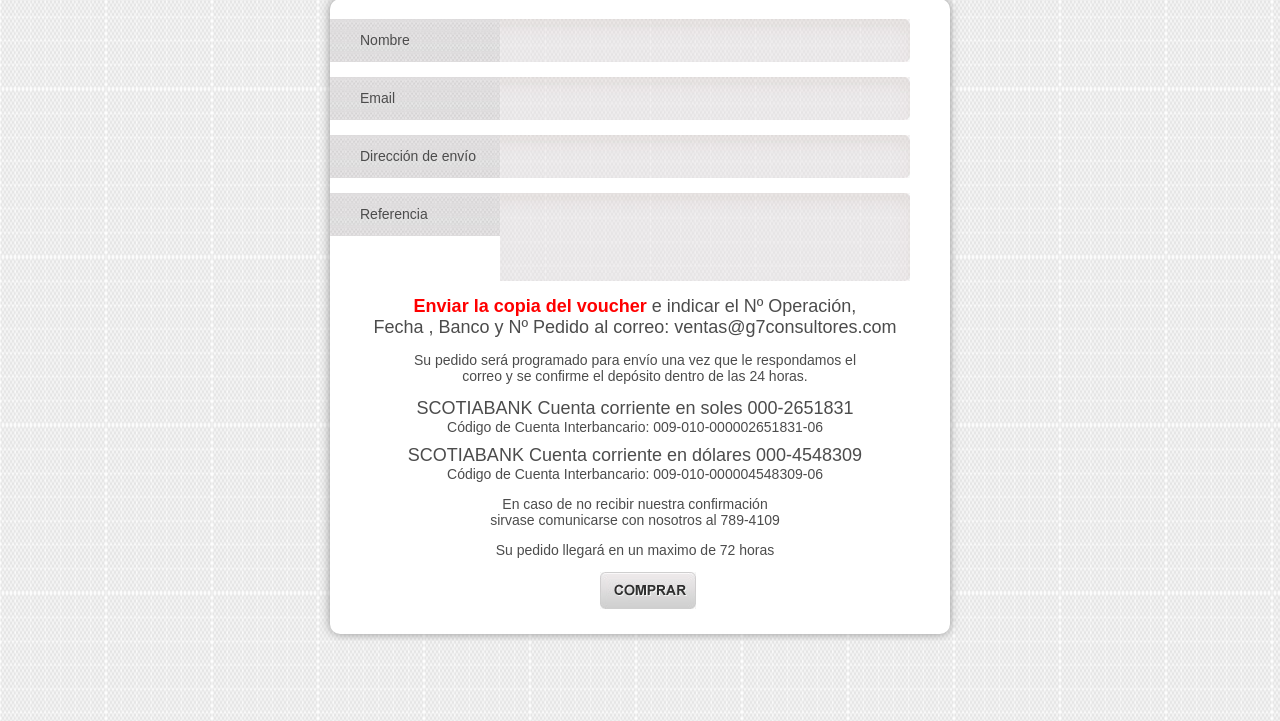
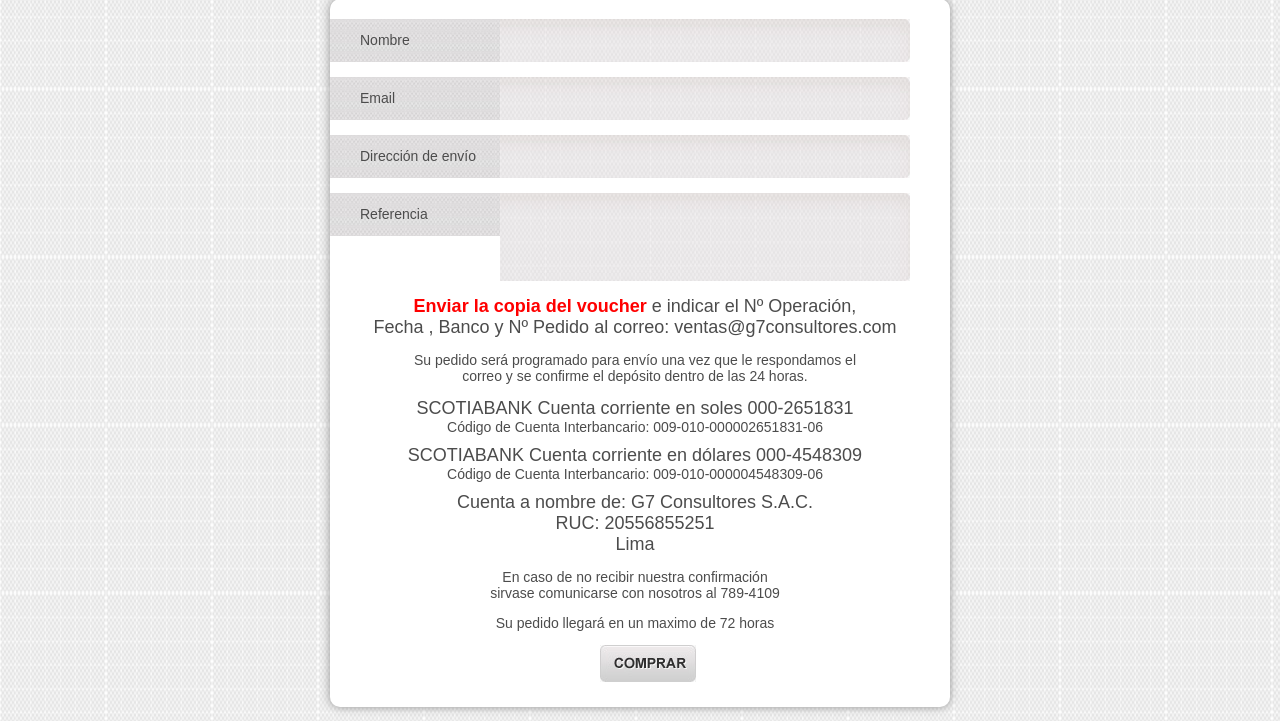
Before and after one commit to Marost/weblibro, a PHP site: page /iframe.php in a window 1280 px wide. Shown: the part 79-800 px from the top of the page. Run offline with PHP 8.4, Linux system fonts and the light colour scheme; data that the repository does not hold is empty.

Commit message:
agregando nombre de la cuenta bancaria

```diff
--- a/iframe.php
+++ b/iframe.php
@@ -58,6 +58,8 @@
 					<p class="cuenta">SCOTIABANK Cuenta corriente en dólares 000-4548309</p>
 					<p class="cuentai">Código de Cuenta Interbancario: 009-010-000004548309-06</p>
 
+					<p class="cuenta">Cuenta a nombre de: G7 Consultores S.A.C.<br>RUC: 20556855251<br>Lima</p>
+
 					<p>En caso de no recibir nuestra confirmación <br> sirvase comunicarse con nosotros al 789-4109</p>
 
 					<p>Su pedido llegará en un maximo de 72 horas</p>
```
